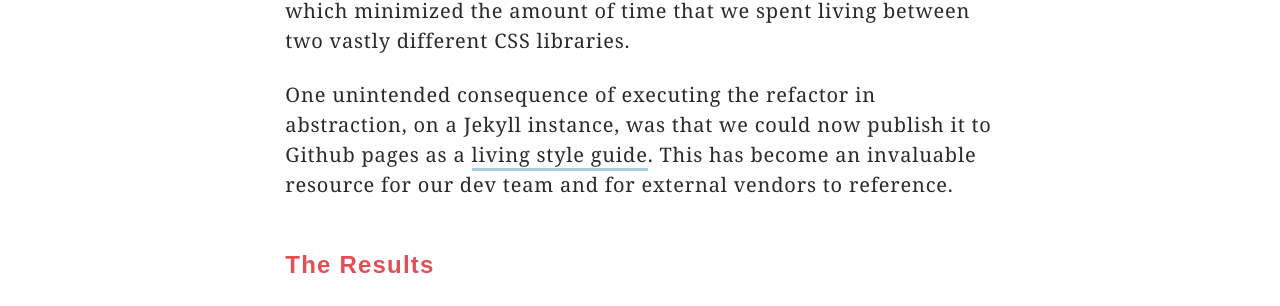
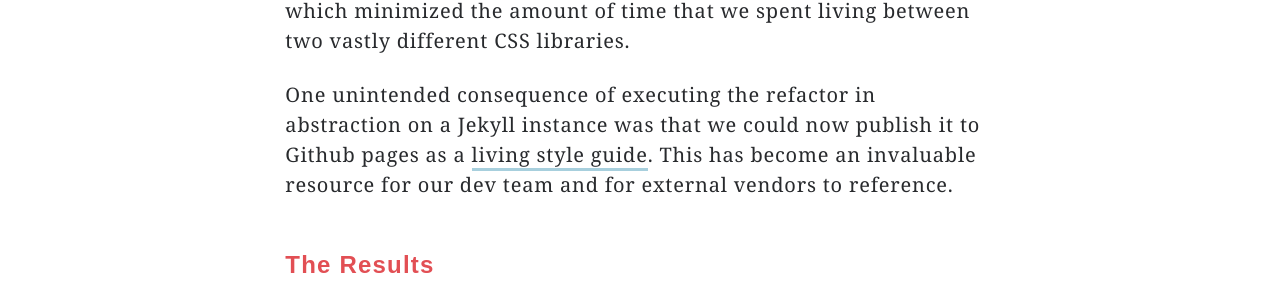
Before and after one commit to kirbyyardley/portfolio, a Jekyll site: the page built from _projects/sundance-styleguide.md, in a window 1280 px wide and 900 px high, scrolled down 4135 px. Shown: the part 179-485 px from the top of the window. Built offline with Jekyll 4.4.1, drawn with Linux system fonts in a browser that asks for light colours; some web fonts are replaced.

```diff
--- a/_projects/sundance-styleguide.md
+++ b/_projects/sundance-styleguide.md
@@ -86,7 +86,7 @@ cta: 'Read Case Study'
 
       <p>Making sweeping changes to a website's codebase is full of risks. Coordinating work between teams and team members becomes very tricky when you have to deal with the fact that projects are constantly in motion. We wanted to do everything we could to avoid this nightmare so I opted to build each of the patterns in abstraction, outside the codebase and out of pace with the other projects that were progressing. Using Jekyll with InuitCSS installed, I built every component to spec before moving the new CSS into the actual codebase. The migration process only took several weeks, which minimized the amount of time that we spent living between two vastly different CSS libraries. </p>
 
-      <p>One unintended consequence of executing the refactor in abstraction, on a Jekyll instance, was that we could now publish it to Github pages as a <a target="_blank" rel="nofollow" href="https://sundance-org.github.io/styles/cards/">living style guide</a>. This has become an invaluable resource for our dev team and for external vendors to reference. </p>
+      <p>One unintended consequence of executing the refactor in abstraction on a Jekyll instance was that we could now publish it to Github pages as a <a target="_blank" rel="nofollow" href="https://sundance-org.github.io/styles/cards/">living style guide</a>. This has become an invaluable resource for our dev team and for external vendors to reference. </p>
 
       <h4>The Results</h4>
       <p>
```
